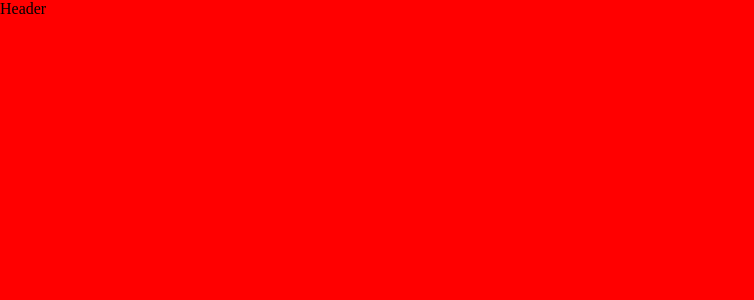
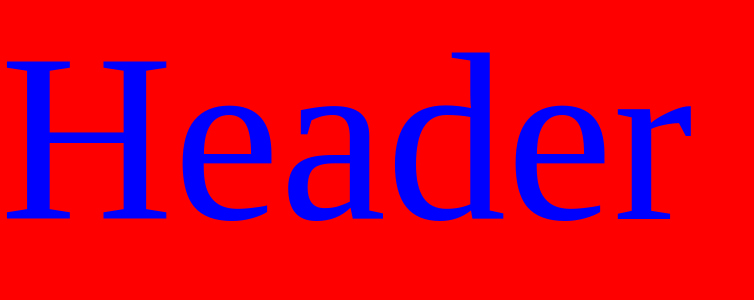
Before and after one commit to daria-marczak/react-redux-typescript, a React app: page / in a window 1280 px wide. Shown: the top 300 px of the page, without its empty margins (0-754 px from the left). Built offline with nearby package versions, Linux system fonts and the light colour scheme.

Commit message:
mini css extract plugin

```diff
--- a/package.json
+++ b/package.json
@@ -31,6 +31,8 @@
     "husky": "^4.3.0",
     "jest": "^26.4.2",
     "lint-staged": "^10.4.0",
+    "mini-css-extract-plugin": "^0.11.2",
+    "optimize-css-assets-webpack-plugin": "^5.0.4",
     "prettier": "^2.1.1",
     "style-loader": "^1.2.1",
     "ts-loader": "^8.0.3",
--- /dev/null
+++ b/src/components/Header/Header.css
@@ -0,0 +1,4 @@
+.header {
+  color: blue;
+  font-size: 240px;
+}
--- a/src/components/Header/Header.tsx
+++ b/src/components/Header/Header.tsx
@@ -1,5 +1,7 @@
 import React from 'react';
 
-const Header: React.FC = () => <header>Header</header>;
+import './Header.css';
+
+const Header: React.FC = () => <header className="header">Header</header>;
 
 export default Header;
--- a/webpack.config.js
+++ b/webpack.config.js
@@ -1,5 +1,6 @@
 const path = require('path');
 const HtmlWebpackPlugin = require('html-webpack-plugin');
+const MiniCssExtractPlugin = require('mini-css-extract-plugin');
 const TsconfigPathsPlugin = require('tsconfig-paths-webpack-plugin');
 
 module.exports = {
@@ -27,7 +28,7 @@ module.exports = {
       },
       {
         test: /\.css$/,
-        use: ['style-loader', 'css-loader'],
+        use: [{ loader: MiniCssExtractPlugin.loader }, 'css-loader'],
       },
     ],
   },
@@ -39,5 +40,6 @@ module.exports = {
     new HtmlWebpackPlugin({
       template: path.join(__dirname, 'src', 'index.html'),
     }),
+    new MiniCssExtractPlugin({ filename: '[name].css' }),
   ],
 };
```
Also changed, not shown: 5 other files (tests, documents, lock files or other folders).
